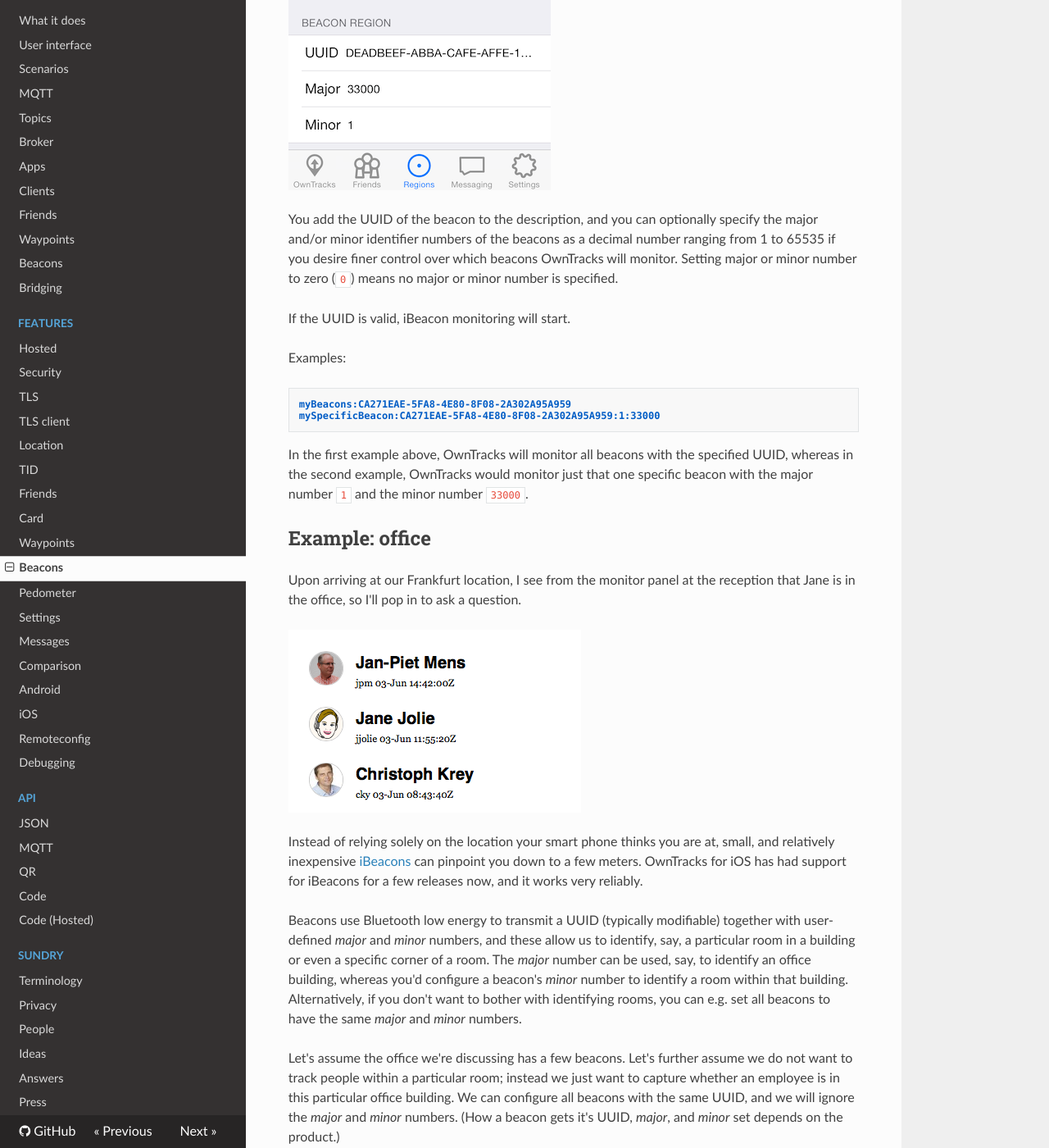
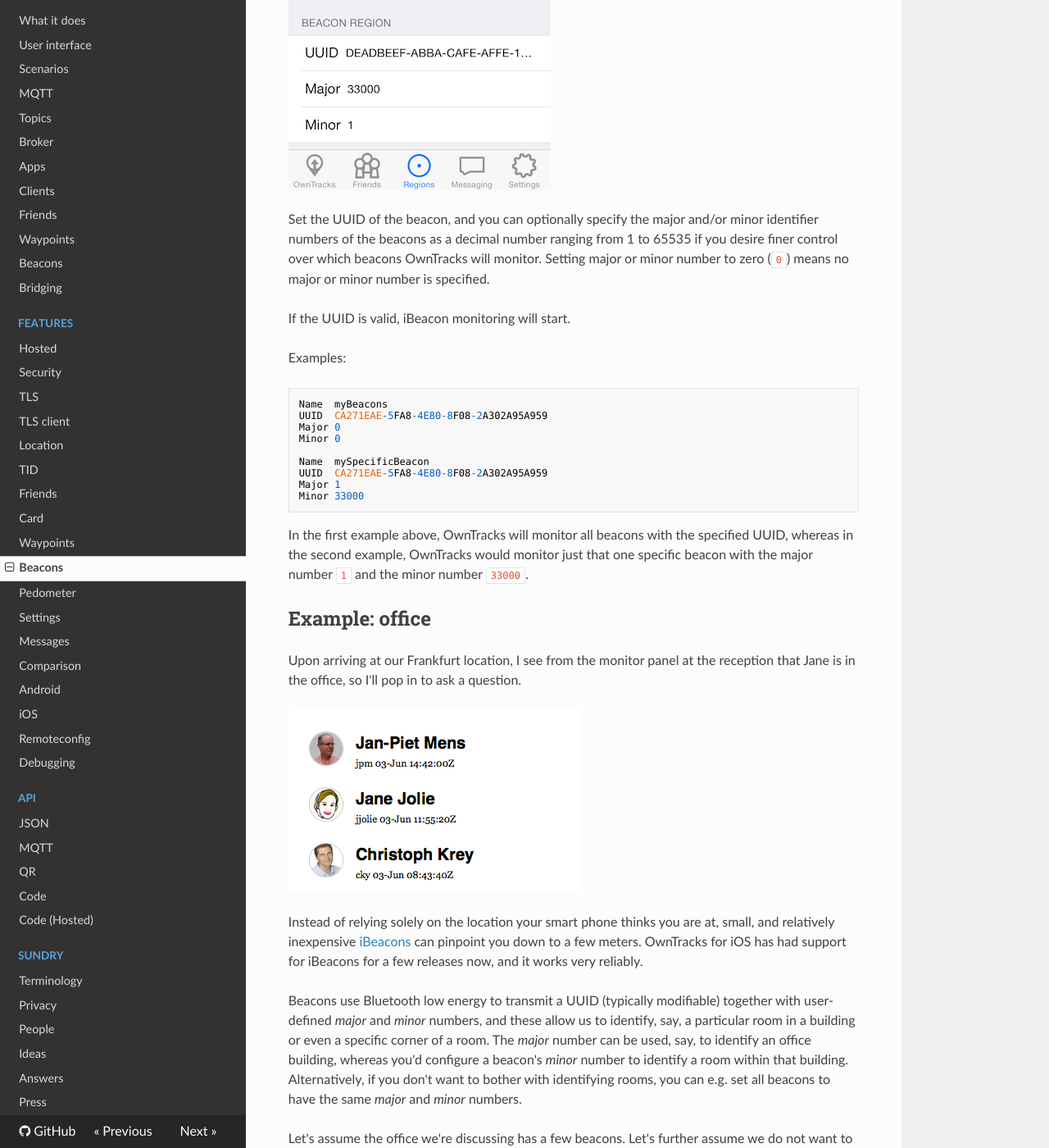
Before and after one commit to owntracks/booklet, an MkDocs documentation site: the page built from docs/features/beacons.md, in a window 1280 px wide and 1400 px high, scrolled down 564 px. Shown: the whole window at 82% size. Built offline with MkDocs 1.6.1, drawn with Linux system fonts in a browser that asks for light colours; nearby versions of some CDN libraries; old or Windows-style settings are respelled for this version of MkDocs; some of the changed text lies outside the part shown.

Commit message:
[FIX] iBeacon description consistency

````diff
--- a/docs/features/beacons.md
+++ b/docs/features/beacons.md
@@ -5,7 +5,7 @@ radius to zero (`0`) or a negative value, and add the beacon UUID, major, and mi
 
 ![Beacon configuration](images/b-waypoint-config-ibeacon.jpg)
 
-You add the UUID of the beacon to the description, and you can optionally specify the major and/or
+Set the UUID of the beacon, and you can optionally specify the major and/or
 minor identifier numbers of the beacons as a decimal number ranging from 1 to 65535 if you desire finer control over which beacons OwnTracks will monitor.
 Setting major or minor number to zero (`0`) means no major or minor number is specified.
 
@@ -14,8 +14,15 @@ If the UUID is valid, iBeacon monitoring will start.
 Examples:
 
 ```
-myBeacons:CA271EAE-5FA8-4E80-8F08-2A302A95A959
-mySpecificBeacon:CA271EAE-5FA8-4E80-8F08-2A302A95A959:1:33000
+Name  myBeacons
+UUID  CA271EAE-5FA8-4E80-8F08-2A302A95A959
+Major 0
+Minor 0
+
+Name  mySpecificBeacon
+UUID  CA271EAE-5FA8-4E80-8F08-2A302A95A959
+Major 1
+Minor 33000
 ```
 
 In the first example above, OwnTracks will monitor all beacons with the specified UUID, whereas
````
Also changed, not shown: other parts of docs/features/beacons.md (+1 -1 lines).
